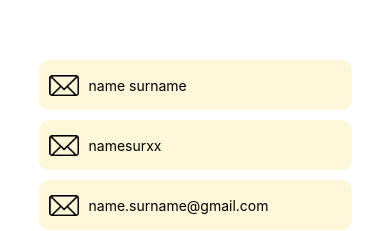
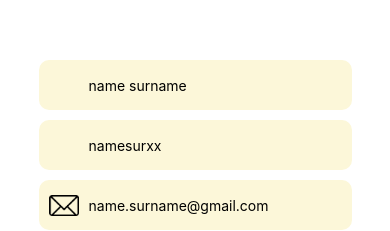
Before and after one commit to STICKEREST/stickerest, a React Native app in the folder code/: screen / in a window 390 px wide. Shown: the part 213-444 px from the top of the page. Built offline with nearby package versions, Linux system fonts and the light colour scheme.

Commit message:
fixing logos pages

```diff
--- a/code/components/pages/UserProfilePage.tsx
+++ b/code/components/pages/UserProfilePage.tsx
@@ -7,13 +7,14 @@ import { useFonts } from 'expo-font';
 import { styles } from "./../../assets/style/styleUserProfilePage";
 
 import{ ImagesAssets } from './../../assets/ImagesAssets';
+import { isNonNullExpression } from 'typescript';
 
 const windowWidth = Dimensions.get('window').width;
 const windowHeight = Dimensions.get('window').height;
 
 type validateFunctionType = (string) => boolean
 
-const Field = ({input, validate, placeholder, pictureName}: {input:string, validate: validateFunctionType, placeholder:string, pictureName:string}) => {
+const Field = ({input, validate, placeholder, pictureName}: {input:string, validate: validateFunctionType, placeholder:string, pictureName:any}) => {
 
   const [text, onChangeText] = React.useState(input);
 
@@ -33,6 +34,20 @@ const Field = ({input, validate, placeholder, pictureName}: {input:string, valid
   else
     color = red
 
+    /*
+  let color="gray"
+
+  let originalText:string = input
+
+  if (text===originalText)
+    color = gray
+  else {
+    if (rightAnswer)
+        color = yellow
+    else
+        color = red
+  } */
+
   function validateField() {
     let compatibility:boolean = validate(text)
     console.log(compatibility)
@@ -41,7 +56,7 @@ const Field = ({input, validate, placeholder, pictureName}: {input:string, valid
 
   return (
       <View style={[styles.inputs, {backgroundColor: color}]}>
-            <Image style={[styles.inputs_picture, {width: 30, height: 30}]}  source={require('./../../assets/' + pictureName)}/>
+            <Image style={[styles.inputs_picture, {width: 30, height: 30}]}  source={pictureName}/>
               <TextInput
                 onBlur={validateField}
                 style={[styles.input, {width: windowWidth*0.7}]}
@@ -72,9 +87,9 @@ const TextFields = () => {
     return (
         <SafeAreaView>
             <View style={[styles.input_container, {flexDirection:"column"}]}>
-                <Field input={name} validate={() => true} placeholder={"name + surname"} pictureName={"Mail.png"}/>
-                <Field input={username} validate={() => true} placeholder={"username"} pictureName={"Mail.png"}/>
-                <Field input={email_address} validate={validateEmail} placeholder={"email"} pictureName={"Mail.png"}/>
+                <Field input={name} validate={() => true} placeholder={"name + surname"} pictureName={isNonNullExpression}/>
+                <Field input={username} validate={() => true} placeholder={"username"} pictureName={null}/>
+                <Field input={email_address} validate={validateEmail} placeholder={"email"} pictureName={require('./../../assets/Mail.png')}/>
             </View>
         </SafeAreaView>
     )
```
